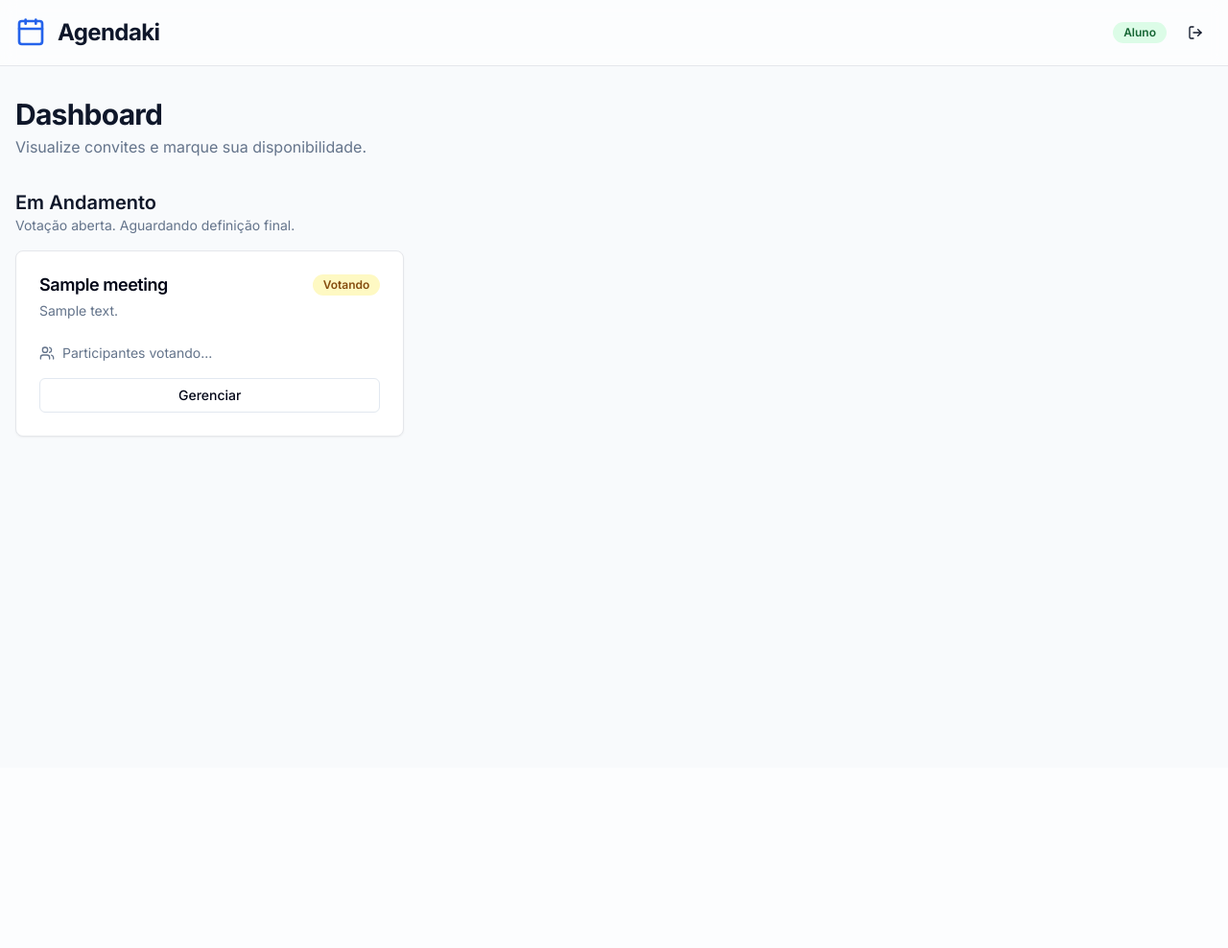
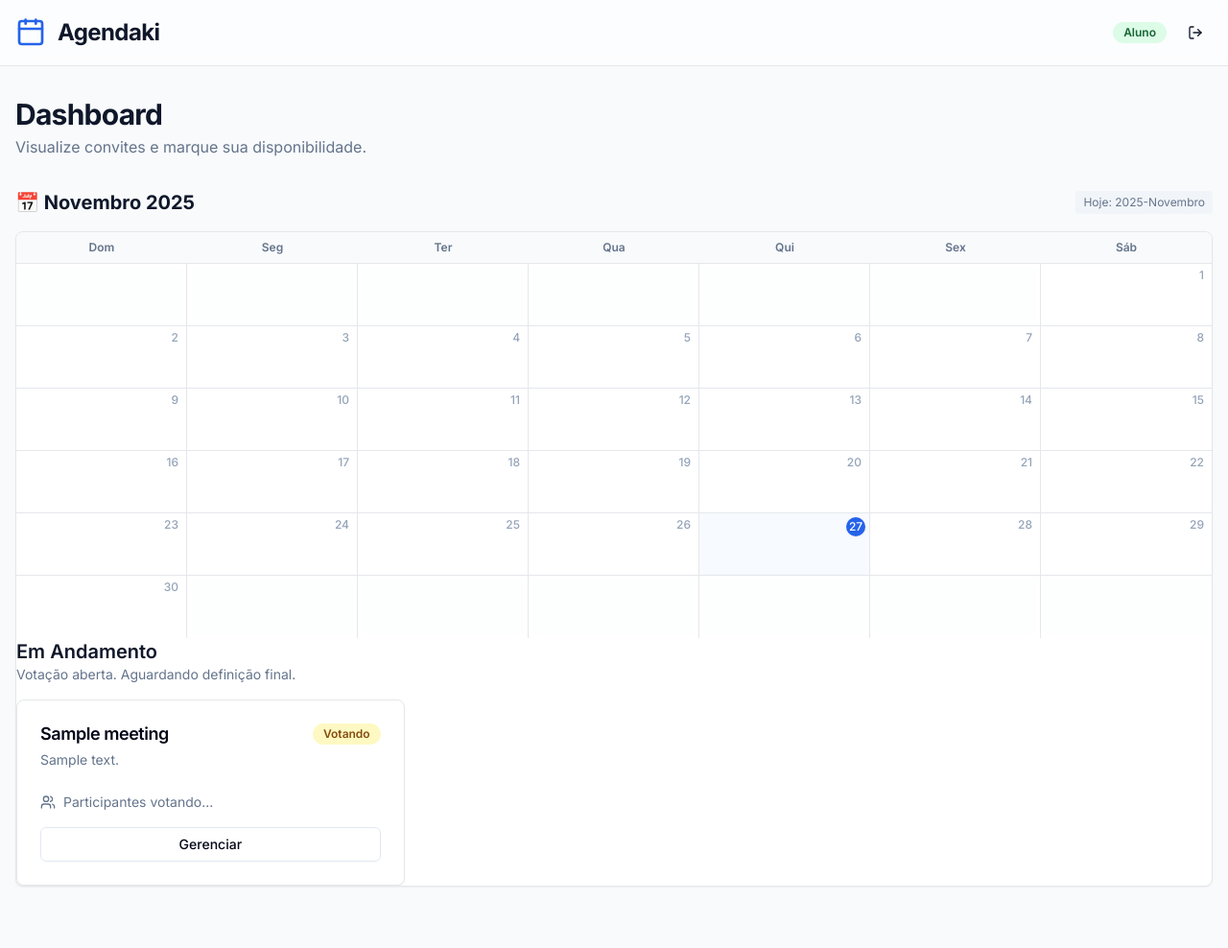
Before and after one commit to Natan-BP/Agendaki, a Django app: page / in a window 1280 px wide. Shown: the whole page at 96% size. Before the commit the page ends 456 px from the top, so only its background shows below. Run offline with Django 4.2, Linux system fonts and the light colour scheme; a user stored in the database is signed in; tables that the repository leaves empty hold one stand-in row (values such as "Sample post"); some libraries are stand-ins or nearby versions.

Commit message:
ver1 dashboard calendar

```diff
--- a/core/views.py
+++ b/core/views.py
@@ -31,32 +31,62 @@
 @login_required(login_url='/login/')
 def home_view(request):
     user = request.user
-    meetings_as_leader = Meeting.objects.filter(
-        leader=user,
-        status=Meeting.Status.EM_VOTACAO
-    )
-    # --------------------
 
-    # Reuniões confirmadas (Líder ou Participante)
+    # 1. Filtros de Reuniões
+    meetings_as_leader = Meeting.objects.filter(leader=user, status=Meeting.Status.EM_VOTACAO)
+
     confirmed_meetings = Meeting.objects.filter(
         status=Meeting.Status.CONFIRMADA
     ).filter(
-        models.Q(leader=user) |
-        models.Q(availabilities__user=user)
+        models.Q(leader=user) | models.Q(availabilities__user=user)
     ).distinct().order_by('chosen_start')
 
-    # Reuniões que o aluno votou (Aguardando)
     voted_meetings = Meeting.objects.filter(
-        availabilities__user=user,
-        status=Meeting.Status.EM_VOTACAO
-    ).exclude(
-        leader=user
-    ).distinct()
+        availabilities__user=user, status=Meeting.Status.EM_VOTACAO
+    ).exclude(leader=user).distinct()
+
+    # 2. Lógica do Calendário
+    today = datetime.now()
+    year, month = today.year, today.month
+
+    cal = calendar.Calendar(firstweekday=6)
+    month_days = cal.monthdayscalendar(year, month)
+
+    calendar_weeks = []
+
+    for week in month_days:
+        week_data = []
+        for day in week:
+            if day == 0:
+                week_data.append(None)
+            else:
+                # Criamos uma data completa para comparar com precisão
+                current_day_date = datetime(year, month, day).date()
+                today_date = today.date()
+
+                day_events = []
+                for m in confirmed_meetings:
+                    if m.chosen_start.date() == current_day_date:
+                        day_events.append(m)
+
+                week_data.append({
+                    'day': day,
+                    'is_today': (current_day_date == today_date),
+                    'is_past': (current_day_date < today_date),
+                    'events': day_events
+                })
+
+        calendar_weeks.append(week_data)
+
+    meses = ['Janeiro', 'Fevereiro', 'Março', 'Abril', 'Maio', 'Junho', 'Julho', 'Agosto', 'Setembro', 'Outubro', 'Novembro', 'Dezembro']
 
     return render(request, 'home.html', {
-        'meetings_as_leader': meetings_as_leader, # Agora só tem as ativas
+        'meetings_as_leader': meetings_as_leader,
         'confirmed_meetings': confirmed_meetings,
         'voted_meetings': voted_meetings,
+        'calendar_weeks': calendar_weeks,
+        'current_month_name': meses[month - 1],
+        'current_year': year,
     })
 
 def is_professor(user):
--- a/templates/home.html
+++ b/templates/home.html
@@ -57,6 +57,81 @@
     </div>
 
     <div class="space-y-8">
+
+        <!-- Calendário -->
+
+        <div class="mb-8">
+            <div class="flex items-center justify-between mb-4">
+                <h3 class="text-xl font-bold text-slate-900">
+                    📅 {{ current_month_name }} {{ current_year }}
+                </h3>
+                <span class="text-xs text-slate-500 bg-slate-100 px-2 py-1 rounded">Hoje: {{ current_year }}-{{ current_month_name }}</span>
+            </div>
+
+            <div class="bg-white rounded-lg border shadow-sm overflow-hidden">
+
+                <div class="grid grid-cols-7 border-b bg-slate-50 text-center text-xs font-semibold text-slate-500 py-2">
+                    <div>Dom</div>
+                    <div>Seg</div>
+                    <div>Ter</div>
+                    <div>Qua</div>
+                    <div>Qui</div>
+                    <div>Sex</div>
+                    <div>Sáb</div>
+                </div>
+
+            <div class="flex flex-col">
+                        {% for week in calendar_weeks %}
+                            <div class="grid grid-cols-7 border-b last:border-b-0 min-h-[65px]">
+                                {% for day_info in week %}
+                                    <div class="relative border-r last:border-r-0 p-1 transition-colors hover:bg-slate-50
+                                                {% if day_info.is_today %}bg-blue-50/50{% endif %}">
+
+                                        {% if day_info %}
+                                            <div class="flex justify-end mb-1">
+                                                <span class="text-xs font-medium
+                                                    {% if day_info.is_today %}
+                                                        bg-blue-600 text-white w-5 h-5 rounded-full flex items-center justify-center shadow-sm
+                                                    {% else %}
+                                                        text-slate-400 mr-1
+                                                    {% endif %}">
+                                                    {{ day_info.day }}
+                                                </span>
+                                            </div>
+
+                                            <div class="space-y-1">
+                                                {% for event in day_info.events %}
+                                                    <a href="{% url 'meeting_detail' event.id %}" class="block group">
+
+                                                        <div class="border rounded px-1 py-0.5 transition-all shadow-sm hover:shadow-md cursor-pointer
+                                                            {% if day_info.is_past %}
+                                                                bg-slate-100 border-slate-200 text-slate-400 hover:bg-slate-200 hover:text-slate-600
+                                                            {% elif day_info.is_today %}
+                                                                bg-green-100 border-green-200 text-green-800 hover:bg-green-600 hover:text-white
+                                                            {% else %}
+                                                                bg-blue-100 border-blue-200 text-blue-800 hover:bg-blue-600 hover:text-white
+                                                            {% endif %}
+                                                        " title="{{ event.title }}">
+
+                                                            <div class="truncate text-[10px] leading-tight">
+                                                                <span class="font-bold">{{ event.title }}</span>
+                                                                <span class="opacity-75 block text-[9px]">
+                                                                    {{ event.chosen_start|date:"H:i" }}-{{ event.chosen_end|date:"H:i" }}
+                                                                </span>
+                                                            </div>
+
+                                                        </div>
+                                                    </a>
+                                                {% endfor %}
+                                            </div>
+                                        {% else %}
+                                            <div class="h-full bg-slate-50/30"></div>
+                                        {% endif %}
+                                    </div>
+                                {% endfor %}
+                            </div>
+                        {% endfor %}
+                    </div>
 
         <!-- SEÇÃO 1: REUNIÕES ATIVAS (EM VOTAÇÃO) -->
         <!-- Mostra para o Professor (que lidera) ou Aluno (que votou) -->
```
